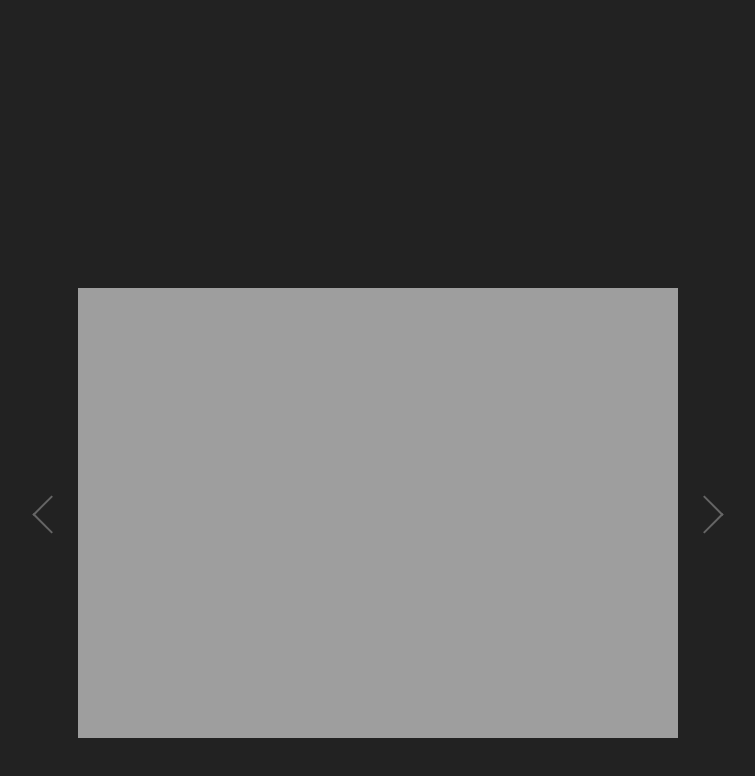
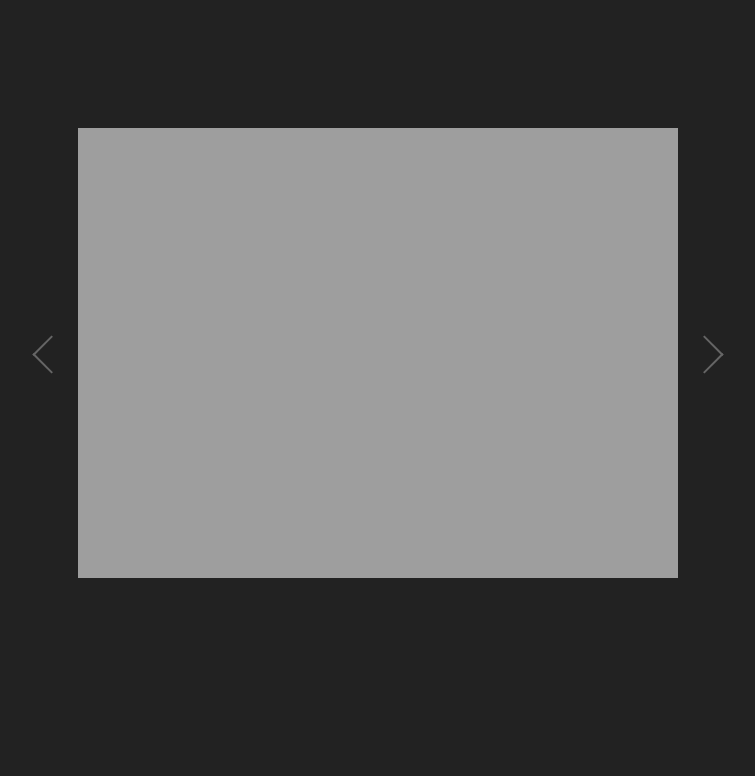
Before and after one commit to ComputerScienceHayk/canvas-slider.github.io, a plain HTML site: page index.html in a window 1280 px wide. Shown: the whole page, without its empty margins (262-1017 px from the left). Drawn offline with Linux system fonts and the light colour scheme.

Commit message:
Update style.css

```diff
--- a/style.css
+++ b/style.css
@@ -27,7 +27,7 @@ body {
   position: absolute;
   width: 600px;
   left: calc(50% - 300px);
-  margin-top: 18em;
+  margin-top: 8em;
 }
 
 .canvas {
```
